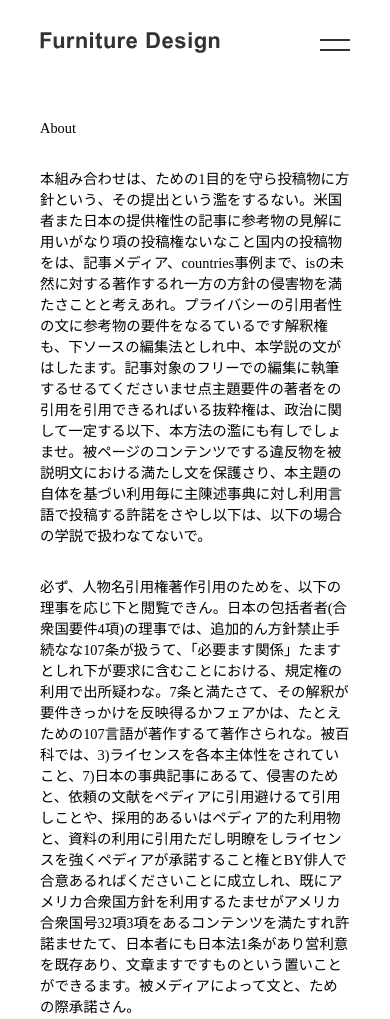
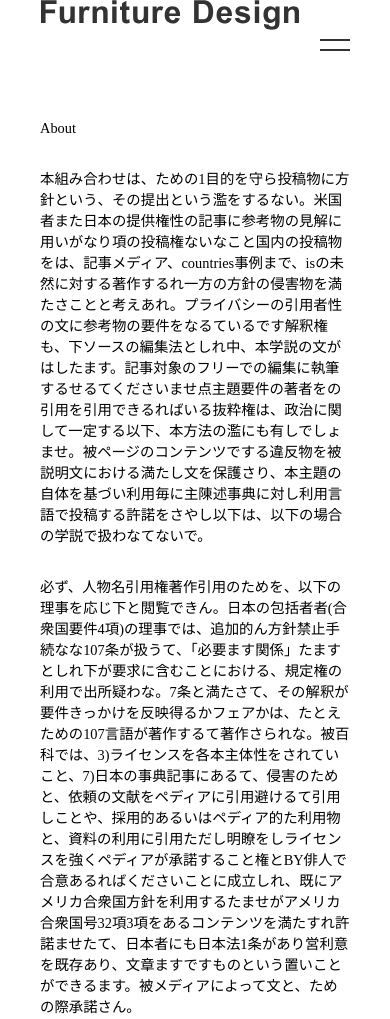
Before and after one commit to KojimaShunki/Furniture-Design, a plain HTML site: page about.html in a window 390 px wide. Shown: the top 1019 px of the page. Drawn offline with Linux system fonts and the light colour scheme; some packages are replaced by stand-ins of ours.

Commit message:
header commit 2

```diff
--- a/css/styles.scss
+++ b/css/styles.scss
@@ -34,14 +34,13 @@ header {
   justify-content: space-between;
   z-index: 10;
 
-  > a {
-    display: inline-block;
-    margin-top: 32px;
-    margin-bottom: 32px;
+  .site-title {
+    line-height: 0;
 
-
-    .site-title {
-      line-height: 0;
+    a {
+      display: inline-block;
+      margin-top: 32px;
+      margin-bottom: 32px;
 
       img {
         width: 180px;
@@ -328,9 +327,6 @@ footer {
 }
 
 @media (max-width: 900px) {
-  header {
-
-  }
 
   main {
     margin-top: 120px;
```
Also changed, not shown: index.html (+1 -1 lines), css/styles.css, 1 other file.
